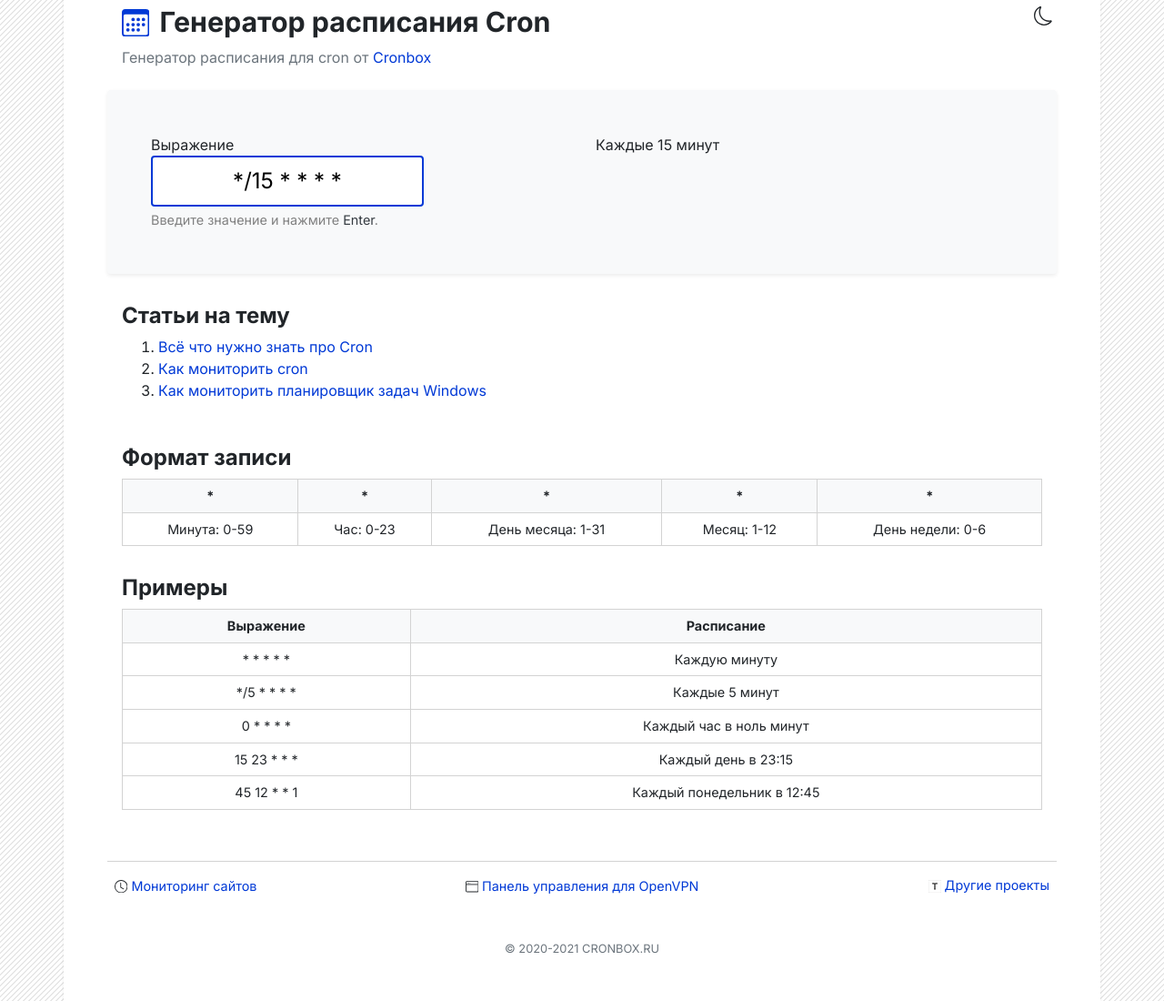
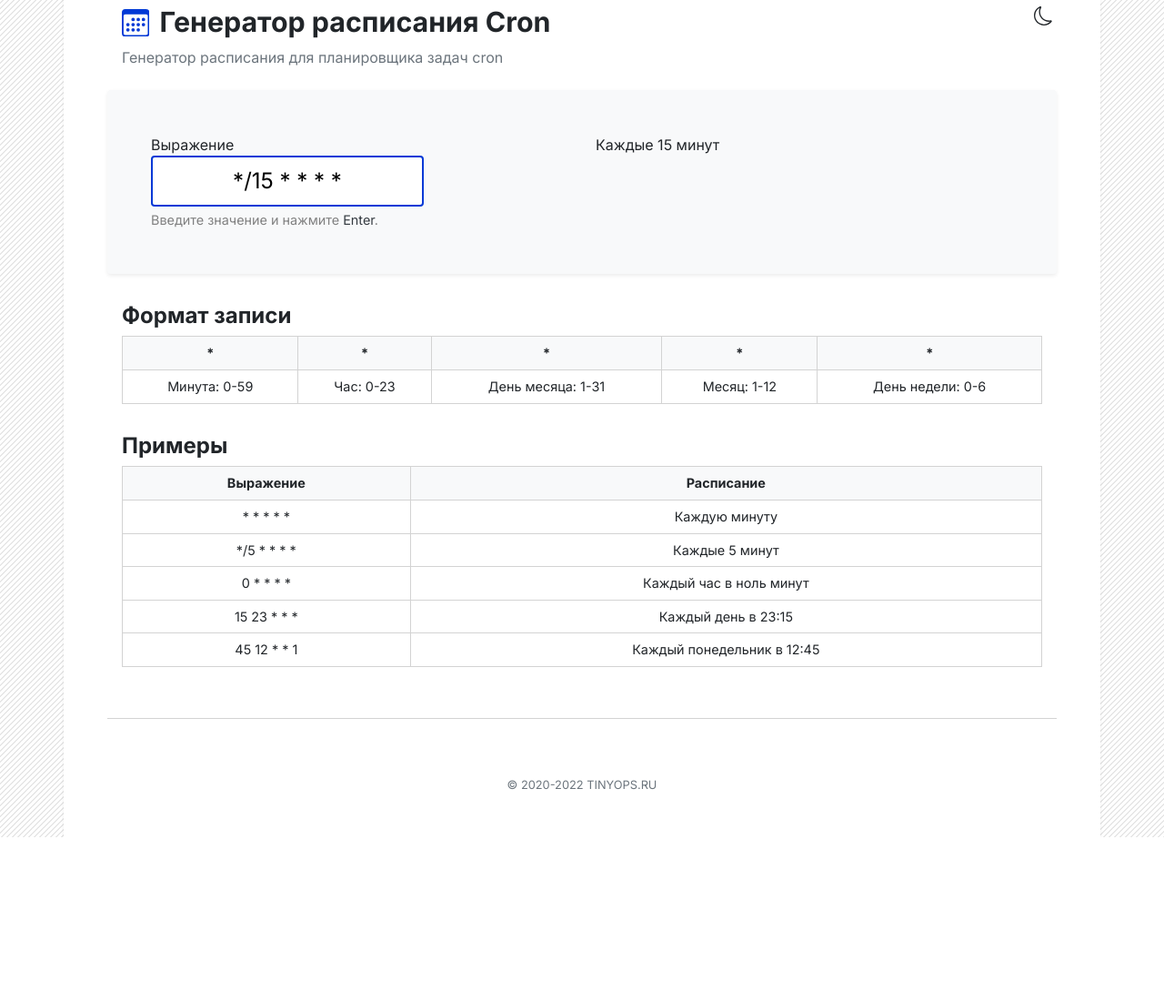
Before and after one commit to tinyops-ru/crontab, a plain HTML site: page index.html in a window 1280 px wide. Shown: the part 44-1144 px from the top of the page at 91% size. After the commit the page ends 964 px from the top, so only its background shows below. Drawn offline with nearby package versions, Linux system fonts and the light colour scheme.

Commit message:
[~] Убраны неактуальные ссылки

```diff
--- a/index.html
+++ b/index.html
@@ -3,7 +3,7 @@
 <head>
     <meta charset="UTF-8">
     <meta name="viewport" content="width=device-width, initial-scale=1.0, maximum-scale=1">
-    <title>Генератор расписания для Cron</title>
+    <title>Генератор расписания для cron</title>
 
     <meta name="keywords" content="cron online, crontab, cron, cron online generator, расписание cron">
     <meta name="content-language" content="ru">
@@ -50,8 +50,7 @@
                 </h1>
 
                 <div class="ml-1 ml-lg-3 mb-3 mb-lg-4">
-                    <span class="text-secondary">Генератор расписания для cron от</span>
-                    <a href="https://cronbox.ru" target="_blank">Cronbox</a>
+                    <span class="text-secondary">Генератор расписания для планировщика задач cron</span>
                 </div>
             </div>
 
@@ -94,25 +93,25 @@
             </div>
         </div>
 
-        <div class="p-2 p-lg-3">
-            <h4>Статьи на тему</h4>
+<!--        <div class="p-2 p-lg-3">-->
+<!--            <h4>Статьи на тему</h4>-->
 
-            <ol>
-                <li>
-                    <a href="https://blog.cronbox.ru/planirovschik-zadanii-cron/" title="Открыть статью в новой вкладке"
-                       target="_blank">Всё что нужно знать про Cron</a>
-                </li>
-                <li>
-                    <a href="https://docs.cronbox.ru/monitoring-cron-zadach/" title="Открыть статью в новой вкладке"
-                       target="_blank">Как мониторить cron</a>
-                </li>
-                <li>
-                    <a href="https://blog.cronbox.ru/kak-monitorit-zadazhi-v-windows/"
-                       title="Открыть статью в новой вкладке"
-                       target="_blank">Как мониторить планировщик задач Windows</a>
-                </li>
-            </ol>
-        </div>
+<!--            <ol>-->
+<!--                <li>-->
+<!--                    <a href="https://blog.cronbox.ru/planirovschik-zadanii-cron/" title="Открыть статью в новой вкладке"-->
+<!--                       target="_blank">Всё что нужно знать про Cron</a>-->
+<!--                </li>-->
+<!--                <li>-->
+<!--                    <a href="https://docs.cronbox.ru/monitoring-cron-zadach/" title="Открыть статью в новой вкладке"-->
+<!--                       target="_blank">Как мониторить cron</a>-->
+<!--                </li>-->
+<!--                <li>-->
+<!--                    <a href="https://blog.cronbox.ru/kak-monitorit-zadazhi-v-windows/"-->
+<!--                       title="Открыть статью в новой вкладке"-->
+<!--                       target="_blank">Как мониторить планировщик задач Windows</a>-->
+<!--                </li>-->
+<!--            </ol>-->
+<!--        </div>-->
 
 
         <div class="p-2 p-lg-3">
@@ -184,34 +183,12 @@
         <hr>
 
         <div id="footer" class="row justify-content-between mb-5">
-            <div class="col-12 col-lg-4">
-                <svg width="1em" height="1em" viewBox="0 0 16 16" class="bi bi-clock ml-2" fill="currentColor" xmlns="http://www.w3.org/2000/svg">
-                    <path fill-rule="evenodd" d="M8 15A7 7 0 1 0 8 1a7 7 0 0 0 0 14zm8-7A8 8 0 1 1 0 8a8 8 0 0 1 16 0z"/>
-                    <path fill-rule="evenodd" d="M7.5 3a.5.5 0 0 1 .5.5v5.21l3.248 1.856a.5.5 0 0 1-.496.868l-3.5-2A.5.5 0 0 1 7 9V3.5a.5.5 0 0 1 .5-.5z"/>
-                </svg>
 
-                <a href="https://cronbox.ru" class="align-middle" target="_blank">Мониторинг сайтов</a>
-            </div>
-            <div class="col-12 col-lg-4 text-center">
-                <svg width="1em" height="1em" viewBox="0 0 16 16" class="bi bi-window"
-                     fill="currentColor" xmlns="http://www.w3.org/2000/svg">
-                    <path fill-rule="evenodd"
-                          d="M14 2H2a1 1 0 0 0-1 1v10a1 1 0 0 0 1 1h12a1 1 0 0 0 1-1V3a1 1 0 0 0-1-1zM2 1a2 2 0 0 0-2 2v10a2 2 0 0 0 2 2h12a2 2 0 0 0 2-2V3a2 2 0 0 0-2-2H2z"/>
-                    <path fill-rule="evenodd" d="M15 6H1V5h14v1z"/>
-                    <path d="M3 3.5a.5.5 0 1 1-1 0 .5.5 0 0 1 1 0zm1.5 0a.5.5 0 1 1-1 0 .5.5 0 0 1 1 0zm1.5 0a.5.5 0 1 1-1 0 .5.5 0 0 1 1 0z"/>
-                </svg>
-
-                <a href="https://dfov.ru" target="_blank" class="align-middle">Панель управления для OpenVPN</a>
-            </div>
-            <div class="col-12 col-lg-4 d-none d-lg-block powered-by text-right">
-                <img src="tinyops-logo.png" alt="Логотип Tinyops.ru">
-                <a href="https://tinyops.ru" target="_blank" class="mr-2">Другие проекты</a>
-            </div>
         </div>
 
         <div class="text-center text-secondary text-tiny mt-5">
-            © 2020-2021 <a href="https://cronbox.ru" target="_blank" title="Перейти на сайт cronbox.ru"
-                      class="text-secondary">CRONBOX.RU</a>
+            © 2020-2022 <a href="https://tinyops.ru" target="_blank" title="Перейти на сайт tinyops.ru"
+                      class="text-secondary">TINYOPS.RU</a>
         </div>
     </div>
 
```
